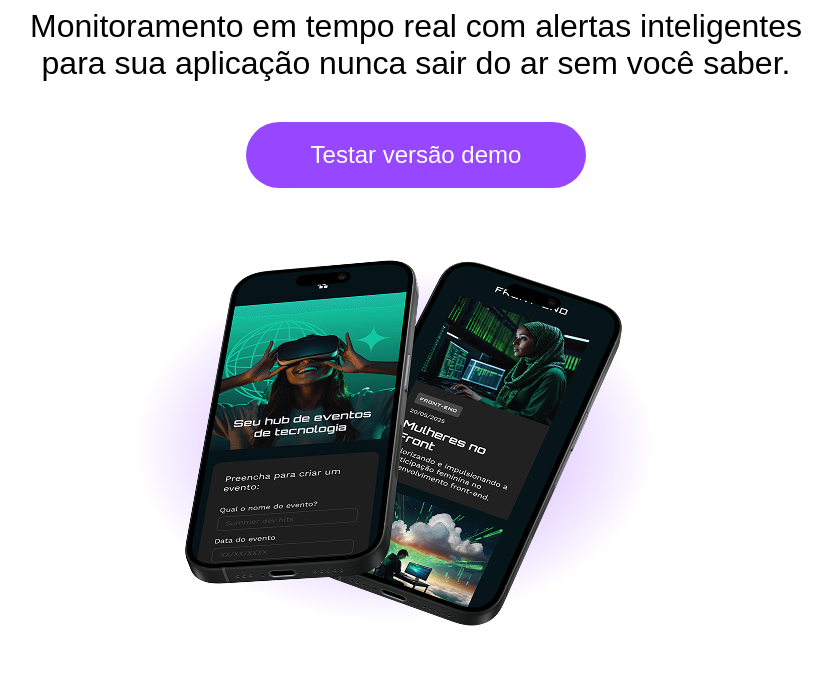
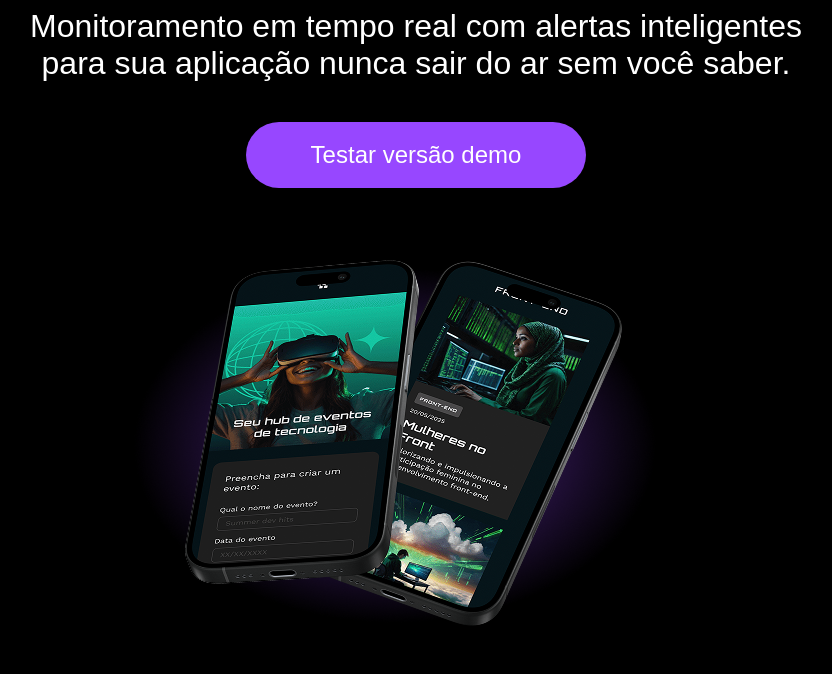
Before and after one commit to PedroItalo-tech/techboard, a plain HTML site: page index.html in a window 1280 px wide. Shown: the part 385-1059 px from the top of the page, without its empty margins (224-1056 px from the left). Drawn offline with Linux system fonts and the light colour scheme; a web font is replaced by a local one.

Commit message:
Alterações

```diff
--- a/css/style.css
+++ b/css/style.css
@@ -22,8 +22,8 @@
 
 /*Estilo do Desktop*/
 body{ /*O body é o corpo da página*/
-    background-color: #ffffff; /*O "background-color" define a cor do fundo*/
-    color: #000000; /*O color define a cor do texto, quando no body, todos os textos ficam brancos*/
+    background-color: #000000; /*O "background-color" define a cor do fundo*/
+    color: #ffffff; /*O color define a cor do texto, quando no body, todos os textos ficam brancos*/
 }
 
 header img{
```
